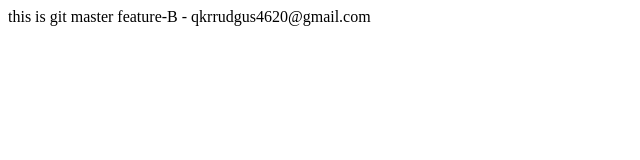
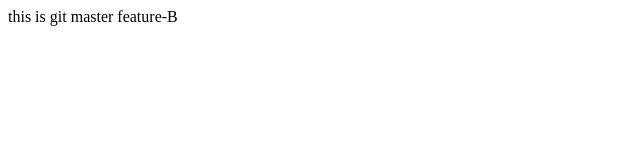
Before and after one commit to parkkunghyun/group-project-1, a plain HTML site: page index.html in a window 1280 px wide. Shown: the whole page, without its empty margins (0-640 px from the left). Drawn offline with Linux system fonts and the light colour scheme.

Commit message:
delete user

```diff
--- a/index.html
+++ b/index.html
@@ -8,6 +8,6 @@
 <body>
     this is git master
 
-    feature-B - qkrrudgus4620@gmail.com
+    feature-B
 </body>
 </html>
```
